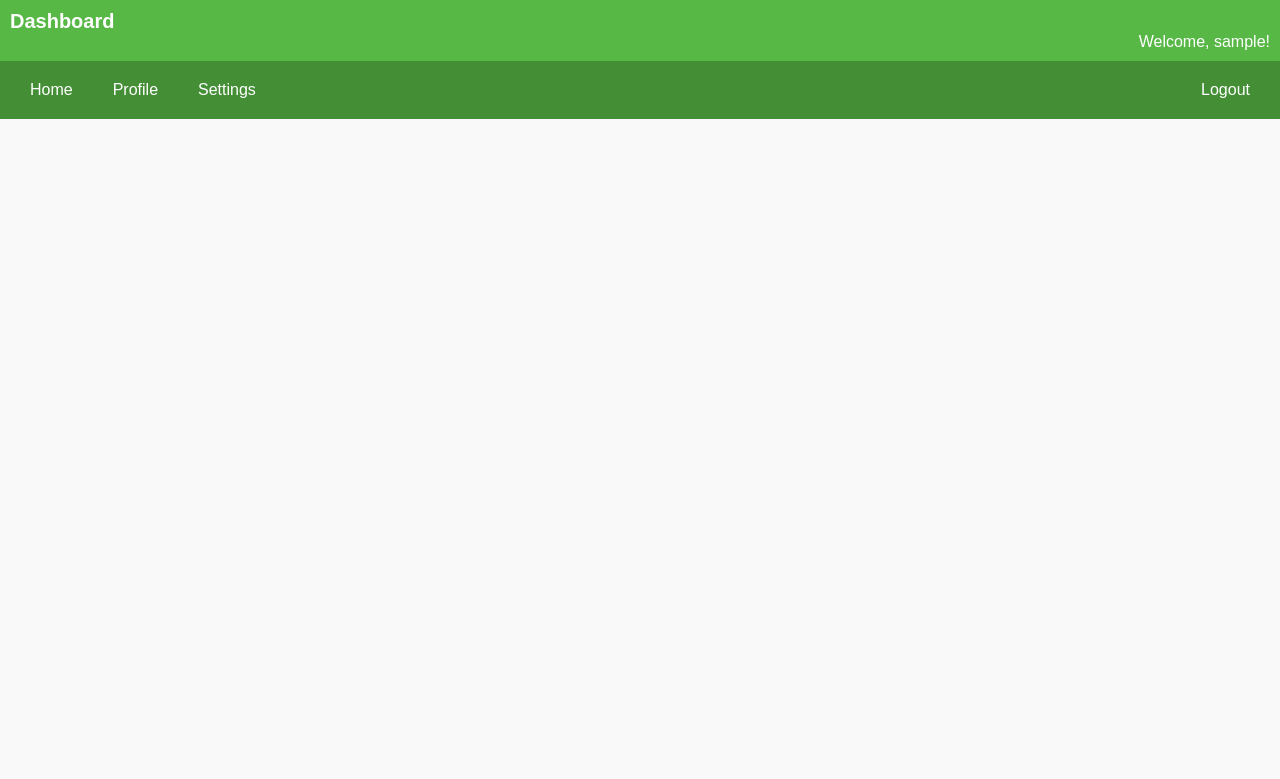
After one commit to rianejakk/si_ubin, a PHP site: page /dashboard/dashboard.php in a window 1280 px wide. The commit adds this page. Shown: the top 779 px of the page. Run offline with PHP 8.4, Linux system fonts and the light colour scheme; the visitor is signed in with stand-in values (Sample User, id 1).

Commit message:
Dashboard color, Logout Function

```diff
--- /dev/null
+++ b/dashboard/css/dashboard.css
@@ -0,0 +1,49 @@
+body {
+    font-family: Arial, sans-serif;
+    margin: 0;
+    padding: 0;
+    background-color: #f9f9f9;
+}
+
+header {
+    background-color: #57b846;
+    padding: 10px;
+    text-align: center;
+    color: white;
+    justify-content: space-between;
+    align-items: center;
+}
+
+nav {
+    background-color: #448f36;
+    padding: 10px;
+    display: flex;
+    justify-content: space-between;
+}
+
+nav a {
+    color: white;
+    text-decoration: none;
+    padding: 10px;
+    margin: 0 10px;
+}
+
+section {
+    margin: 20px;
+}
+
+#logout-link {
+    margin-left: auto;
+}
+
+.dashboard-title {
+    font-size: 20px;
+    font-weight: bold;
+    text-align: left;
+}
+
+.user-info {
+    font-size: 16px;
+    margin-left: auto;
+    text-align: right;
+}
--- /dev/null
+++ b/dashboard/dashboard.php
@@ -0,0 +1,26 @@
+<?php require ('../php/dashboard.php'); ?>
+
+<!DOCTYPE html>
+<html lang="en">
+<head>
+    <meta charset="UTF-8">
+    <meta name="viewport" content="width=device-width, initial-scale=1.0">
+    <title>Dashboard</title>
+    <link rel="stylesheet" type="text/css" href="css/dashboard.css">
+</head>
+<body>
+    <header>
+        <div class="dashboard-title">Dashboard</div>
+        <div class="user-info">Welcome, <?php echo htmlspecialchars($username); ?>!</div>
+    </header>
+    <nav>
+        <a href="#">Home</a>
+        <a href="#">Profile</a>
+        <a href="#">Settings</a>
+        <a id="logout-link" href="../php/logout.php">Logout</a> <!-- Create a logout.php file for logging out -->
+    </nav>
+    <section>
+        <!-- Add more content as needed -->
+    </section>
+</body>
+</html>
--- a/php/connect.php
+++ b/php/connect.php
@@ -11,7 +11,7 @@ $conn = new mysqli($servername, $username, $password, $dbname);
 if ($conn->connect_error) {
     die("Connection failed: " . $conn->connect_error);
 } else {
-    echo "Connected successfully";
+    echo '<script>console.log("Connection successful");</script>';
 }
 
 ?>
--- a/php/login.php
+++ b/php/login.php
@@ -23,7 +23,7 @@ if ($_SERVER["REQUEST_METHOD"] == "POST") {
         $_SESSION['username'] = $user['username'];
 
         // Redirect to the dashboard
-        header("Location: ../login/dashboard.php?username=".urlencode($username));
+        header("Location: ../dashboard/dashboard.php?username=".urlencode($username));
         exit();
     } else {
         echo "Invalid username or password";
```
Also changed, not shown: login/dashboard.php (deleted, +0 -57 lines), php/logout.php (added, +14 -0 lines).
